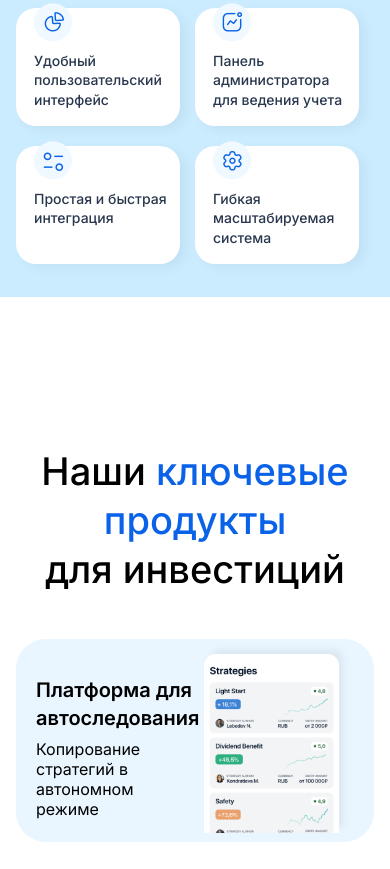
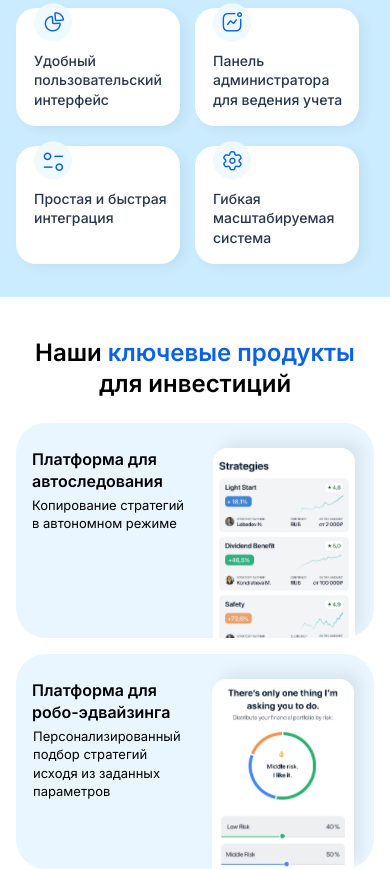
Before and after one commit to DillingQuew/aeon_landing, a plain HTML site: page index.html in a window 390 px wide. Shown: the part 666-1535 px from the top of the page. Before the commit the page ends 1508 px from the top, so only its background shows below. Drawn offline with Linux system fonts and the light colour scheme; files whose address does not match are found by name.

Commit message:
investments component done

```diff
--- a/css/style.css
+++ b/css/style.css
@@ -49,6 +49,7 @@
   top: 0;
   right: 0;
   left: 0;
+  z-index: 10;
 }
 
 .lang_list {
@@ -172,6 +173,7 @@
   right: 0;
   z-index: 3;
   margin-bottom: 35px;
+  height: 0;
   /* padding: 0; */
 }
 
@@ -327,7 +329,11 @@
 }
 
 .investments_cards {
-  margin-top: 44px;
+  margin-top: 43px;
+  display: flex;
+  justify-content: space-between;
+  /* flex-wrap: wrap; */
+  gap: 20px;
 }
 .investments_card {
   border-radius: 30px;
@@ -338,6 +344,7 @@
   padding-left: 20px;
   padding-right: 20px;
   display: flex;
+  position: relative;
 }
 
 .investments_card_title {
@@ -348,13 +355,41 @@
   letter-spacing: 0%;
   max-width: 201px;
   width: 100%;
-  padding-bottom: 7px;
+  padding-bottom: 12px;
   padding-top: 37px;
+}
+
+.investments_card_text {
+  font-size: 14px;
+  font-weight: 400;
+  line-height: 142%;
+  letter-spacing: 0%;
+}
+
+.investments_right {
+  max-width: 250px;
+  position: relative;
+  right: -22px;
+  top: 13px;
 }
 
 .investments_card_picture {
   max-width: 100%;
   height: auto;
+}
+
+.investments_card_robo .investments_left {
+  margin-left: 10px;
+}
+.investments_card_robo .investments_card_title {
+  padding-bottom: 7px;
+}
+.investments_card_robo .investments_right {
+  right: -24px;
+}
+
+.investments_card_robo .investments_card_text {
+  margin-left: 1px;
 }
 
 @media screen and (max-width: 860px) {
@@ -391,7 +426,18 @@
   .advantages_item {
     flex-grow: 1;
   }
+  .investments_cards {
+    flex-wrap: wrap;
+    justify-content: center;
+  }
+  .investments_title {
+    font-size: 24px;
+    font-weight: 600;
+    line-height: 130%;
+    letter-spacing: -3%;
+  }
 }
+
 
 @media screen and (max-width: 529px) {
   .logo_descr {
@@ -449,4 +495,60 @@
   .logo_image_wrapper {
     margin-left: 0;
   }
+
+  .investments_cards {
+    margin-top: 24px;
+    gap: 16px;
+  }
+
+  .investments_card {
+    padding-left: 16px;
+    padding-right: 0;
+    height: 215px;
+  }
+
+  .investments_left {
+    max-width: 160px;
+  }
+
+  .investments_card_title {
+    font-size: 16px;
+    padding-top: 25px;
+    padding-bottom: 3px;
+  }
+  .investments_right {
+    position: absolute;
+    right: 21px;
+    top: 0px;
+    max-width: unset;
+  }
+  .investments_card_picture {
+    width: 174px;
+    max-width: unset;
+    position: relative;
+    right: -26px;
+    top: 1px;
+  }
+  .investments_card_text {
+    font-size: 13px;
+  }
+
+  .investments {
+    margin-top: 40px;
+  }
+
+  .investments_card_robo .investments_right {
+    right: 0;
+    bottom: 0;
+  }
+  .investments_card_robo .investments_left {
+    margin-left: 0;
+    max-width: 150px;
+  }
+  .investments_card_robo .investments_card_picture {
+    right: -4px;
+  }
+  .investments_card_robo .investments_card_title {
+    padding-bottom: 3px;
+  }
 }
--- a/index.html
+++ b/index.html
@@ -78,12 +78,24 @@
           <div class="investments_card">
             <div class="investments_left">
               <bold class="investments_card_title">Платформа для автоследования</bold>
-              <p class="investments_card_text">Копирование стратегий в автономном режиме</p>
+              <p class="investments_card_text">Копирование стратегий <br> в автономном режиме</p>
             </div>
             <div class="investments_right">
               <picture>
-                <!-- <source srcset="320.jpg" media="(max-width: 800px)"> -->
+                <source srcset="/img/investments_1_mobile.png" media="(max-width: 450px)">
                 <img src="/img/investments_1.png" alt="" class="investments_card_picture" >
+              </picture>
+            </div>
+          </div>
+          <div class="investments_card investments_card_robo">
+            <div class="investments_left">
+              <bold class="investments_card_title">Платформа для робо-эдвайзинга</bold>
+              <p class="investments_card_text">Персонализированный подбор стратегий исходя из заданных параметров</p>
+            </div>
+            <div class="investments_right">
+              <picture>
+                <source srcset="/img/investments_2_mobile.png" media="(max-width: 450px)">
+                <img src="/img/investments_2.png" alt="" class="investments_card_picture" >
               </picture>
             </div>
           </div>
```
Also changed, not shown: img/investments_1_mobile.png (added), img/investments_2.png (added), img/investments_2_mobile.png (added).
